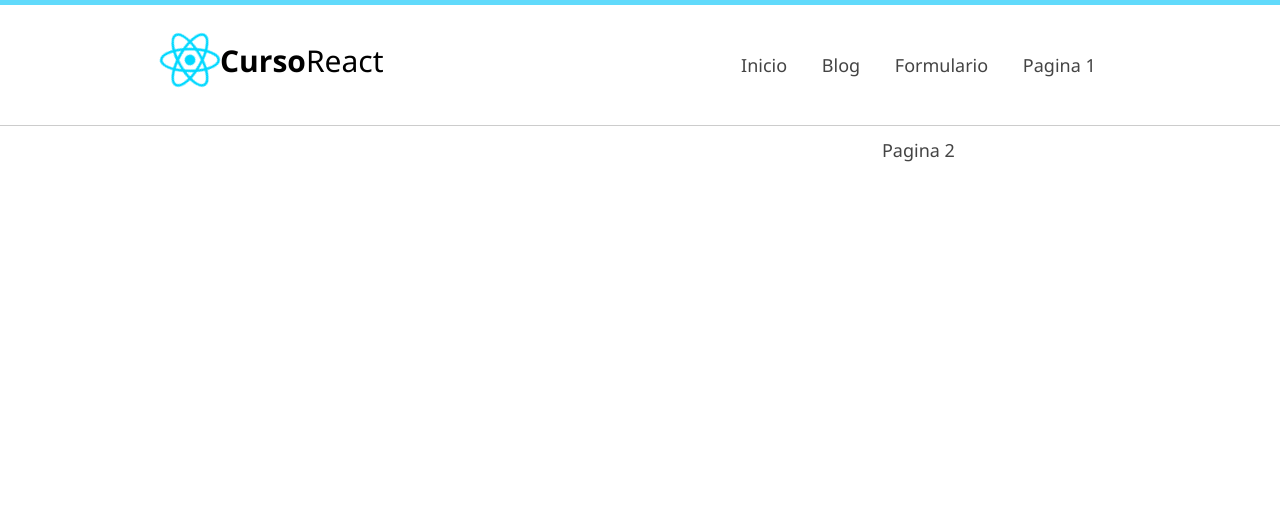
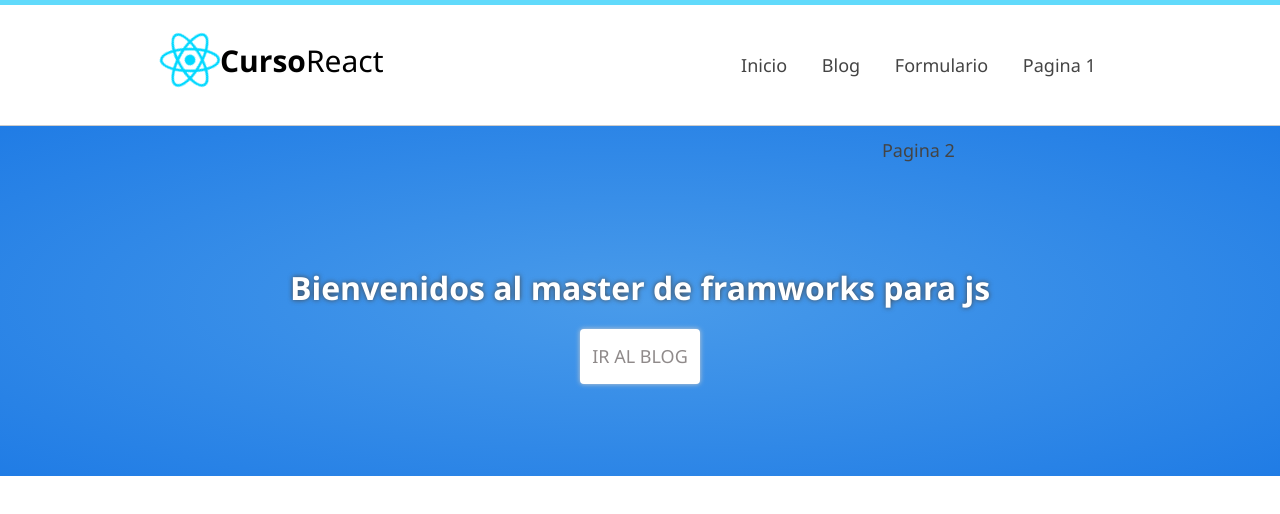
Before and after one commit to alejandropb36/master-frameworks-js, a plain HTML site: page Maquetacion/index.html in a window 1280 px wide. Drawn offline with Linux system fonts and the light colour scheme.

Commit message:
maquetacion: slider

```diff
--- a/Maquetacion/assets/css/styles.css
+++ b/Maquetacion/assets/css/styles.css
@@ -85,3 +85,50 @@ body {
 #menu a:hover {
     color: #61dafb;
 }
+
+#slider {
+    width: 100%;
+    height: 350px;
+    /* line-height: 320px; */
+    color: white;
+    text-shadow: 0px 0px 5px #444;
+    background: rgba(73,155,234,1);
+    background: -moz-radial-gradient(center, ellipse cover, rgba(73,155,234,1) 0%, rgba(32,124,229,1) 100%);
+    background: -webkit-gradient(radial, center center, 0px, center center, 100%, color-stop(0%, rgba(73,155,234,1)), color-stop(100%, rgba(32,124,229,1)));
+    background: -webkit-radial-gradient(center, ellipse cover, rgba(73,155,234,1) 0%, rgba(32,124,229,1) 100%);
+    background: -o-radial-gradient(center, ellipse cover, rgba(73,155,234,1) 0%, rgba(32,124,229,1) 100%);
+    background: -ms-radial-gradient(center, ellipse cover, rgba(73,155,234,1) 0%, rgba(32,124,229,1) 100%);
+    background: radial-gradient(ellipse at center, rgba(73,155,234,1) 0%, rgba(32,124,229,1) 100%);
+    filter: progid:DXImageTransform.Microsoft.gradient( startColorstr='#499bea', endColorstr='#207ce5', GradientType=1 );
+}
+
+#slider h1 {
+    margin: 0px;
+    padding: 0px;
+    padding-top: 140px;
+    text-align: center;
+}
+
+.btn-white {
+    display: block;
+    background: white;
+    color: rgb(143, 138, 138);
+    padding: 10px;
+    width: 100px;
+    height: 35px;
+    margin: 0px auto;
+    border-radius: 4px;
+    font-size: 18px;
+    text-transform: uppercase;
+    text-shadow: none;
+    text-decoration: none;
+    line-height: 35px;
+    box-shadow: 0px 0px 5px #ccc;
+    margin-top: 20px;
+    transition: 300ms all;
+}
+
+.btn-white:hover {
+    background: #444;
+    color: white;
+}
--- a/Maquetacion/index.html
+++ b/Maquetacion/index.html
@@ -44,5 +44,11 @@
             <div class="clearfix"></div>
         </div>
     </header>
+
+
+    <div id="slider" class="slider-big">
+        <h1>Bienvenidos al master de framworks para js</h1>
+        <a href="#" class="btn-white">Ir al blog</a>
+    </div>
 </body>
 </html>
```
